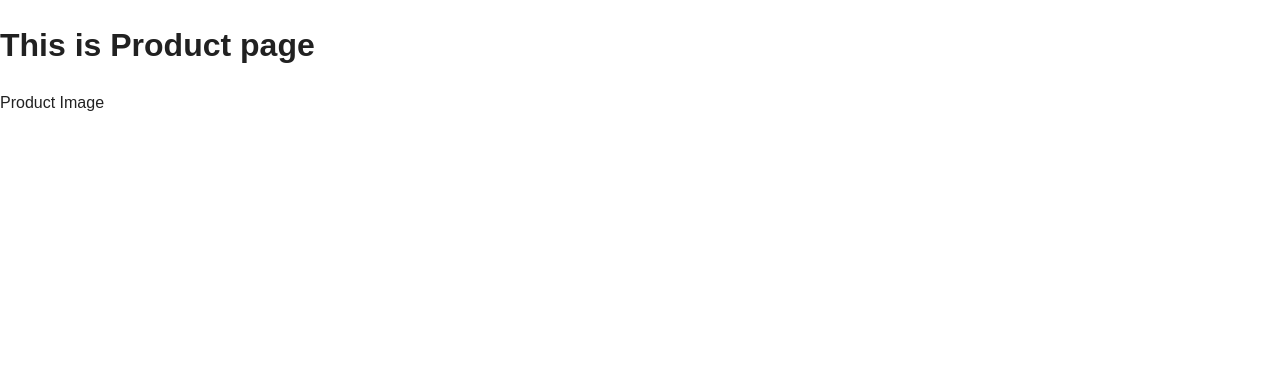
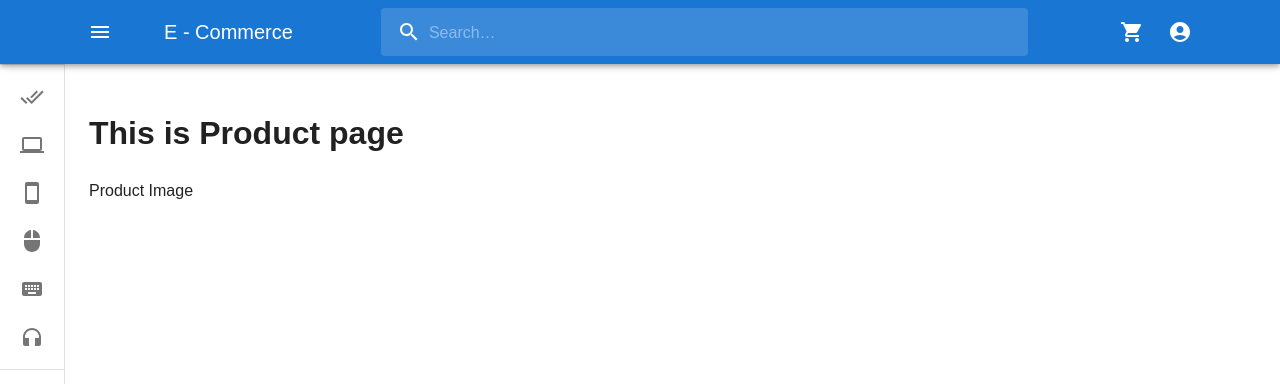
Before and after one commit to NXTung1102000/InformationSystemIntegration, a React (Create React App) app in the folder client-app/: page /product in a window 1280 px wide. Shown: the top 384 px of the page. Built offline with nearby package versions, Linux system fonts and the light colour scheme.

Commit message:
add Layout

```diff
--- a/client-app/src/router/AppRouter.tsx
+++ b/client-app/src/router/AppRouter.tsx
@@ -23,7 +23,10 @@ const AppRouter = () => {
           ))
         }
         <Route path="/counter" element={<Counter />} />
-        <Route path="/product" element={<Product />} />
+        <Route path="/product" element={
+            <Layout><Product /></Layout>
+          } />
+
       </Routes>
     </BrowserRouter>
   );
```
